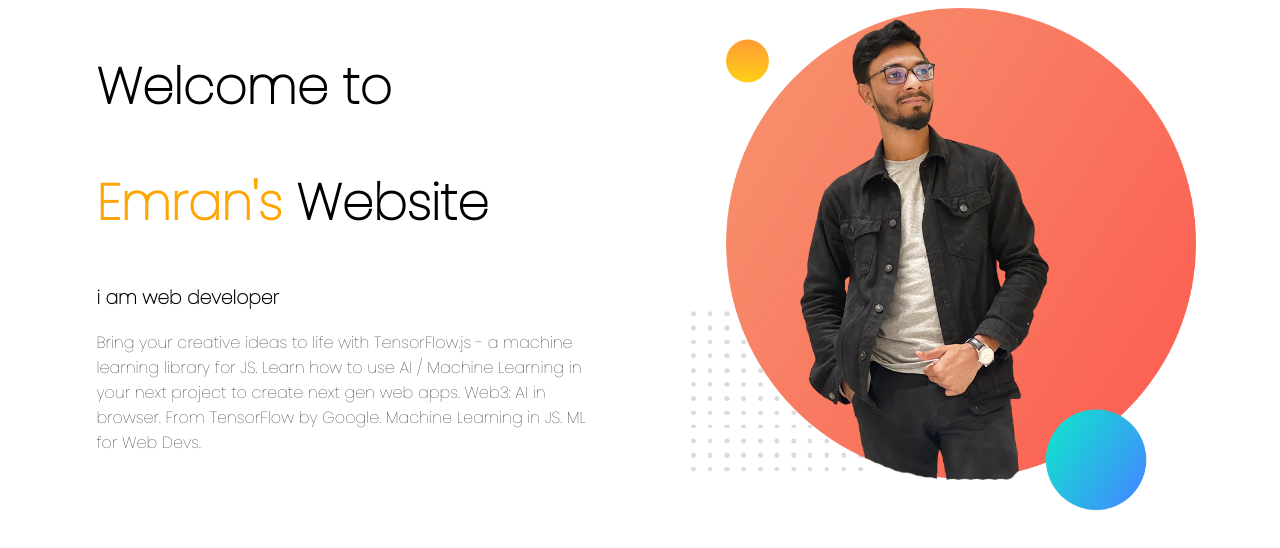
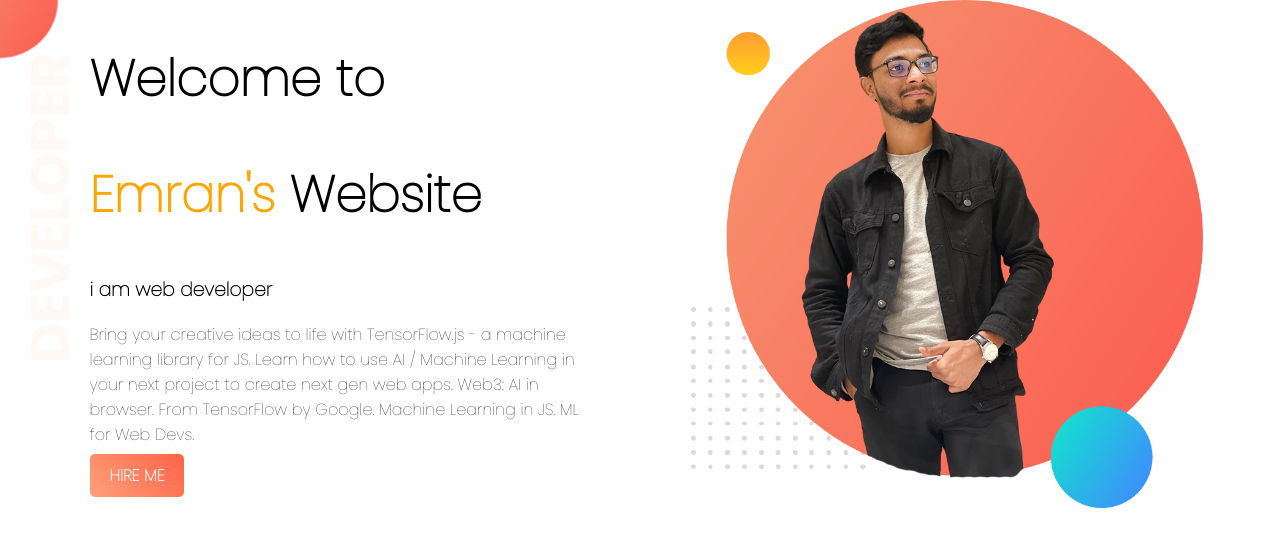
Before and after one commit to iamemranhossainn/web-portfolio, a plain HTML site: page index.html in a window 1280 px wide. Drawn offline with Linux system fonts and the light colour scheme.

Commit message:
adding new

```diff
--- a/index.html
+++ b/index.html
@@ -9,12 +9,13 @@
     <link href="https://fonts.googleapis.com/css2?family=Poppins:wght@100&family=Roboto+Condensed:wght@300&display=swap" rel="stylesheet">
 </head>
 <body>
-    <section>
+    <section class="top-banner">
         <div class="half-width">
                 <h1>Welcome to</h1>
         <h1><span class="name-highlight">Emran's</span> Website</h1>
         <h3>i am web developer</h3>
         <p>Bring your creative ideas to life with TensorFlow.js - a machine learning library for JS. Learn how to use AI / Machine Learning in your next project to create next gen web apps. Web3: AI in browser. From TensorFlow by Google. Machine Learning in JS. ML for Web Devs.</p>
+        <a class="link-button" target="_balck" href="https://www.linkedin.com/in/iamemranhossainn/">HIRE ME</a>
 
         </div>
         <div class="half-width">
--- a/style.css
+++ b/style.css
@@ -1,5 +1,6 @@
 body{
     font-family:'Poppins', sans-serif;
+    margin: 0px;
 }
 h1{
     font-size: 50px;
@@ -16,3 +17,18 @@ h1{
 .half-width img{
     width: 100%;
 }
+.top-banner{
+    background-image: url(images/top-banner.png);
+    background-repeat: no-repeat;
+}
+section{
+    height: 500px;
+}
+.link-button{
+    text-decoration: none;
+    background-image: linear-gradient(48deg, lightsalmon, tomato);
+    padding: 10px 20px;
+    border-radius: 5px;
+    color: aliceblue;
+    font-weight: 700;
+}
```
